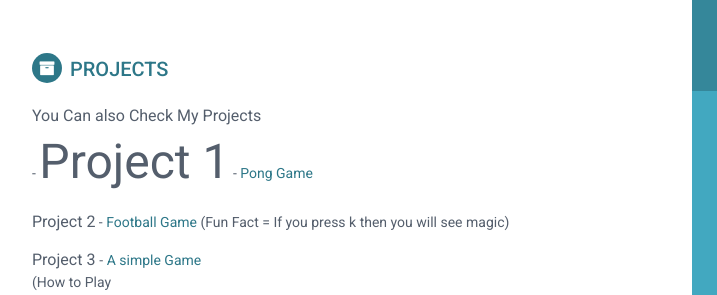
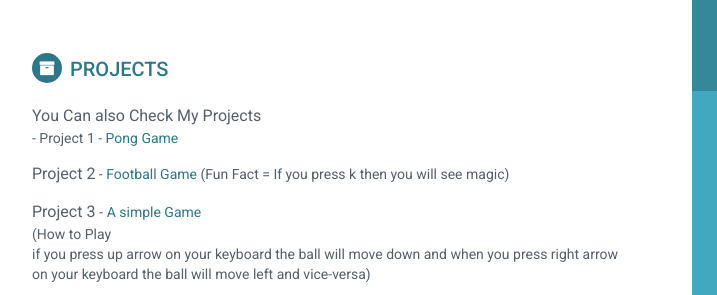
Before and after one commit to Ayush-kumar-2007/Ayush-kumar-2007.github.io, a plain HTML site: page index.html in a window 1280 px wide. Shown: the part 297-592 px from the top of the page, 188-905 px from the left. Drawn offline with nearby package versions, Linux system fonts and the light colour scheme; files that its build step writes are made by us from their sources.

Commit message:
Update index.html

```diff
--- a/index.html
+++ b/index.html
@@ -80,7 +80,7 @@
             <section class="section projects-section">
                 <h2 class="section-title"><i class="fa fa-archive"></i>Projects</h2>
                 <div class="item">
-                    <span class="project-title">You Can also Check My Projects</span> <br> - <span class="project-tagline"> <font size=" 18 ">Project 1</font> - <a href="https://studio.code.org/projects/gamelab/sIi-Jqfs41aet7sMXX2eNyob5i8019ndGOObF922ohw" target="blank">Pong Game</a></span>
+                    <span class="project-title">You Can also Check My Projects</span> <br> - <span class="project-tagline">Project 1 - <a href="https://studio.code.org/projects/gamelab/sIi-Jqfs41aet7sMXX2eNyob5i8019ndGOObF922ohw" target="blank">Pong Game</a></span>
 
                 </div><!--//item-->
 
```
